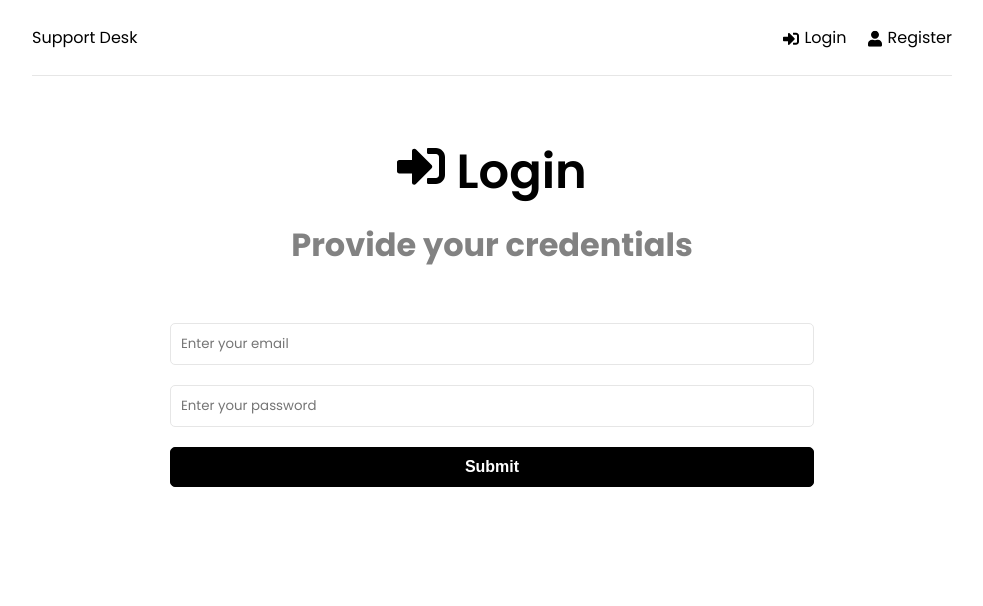
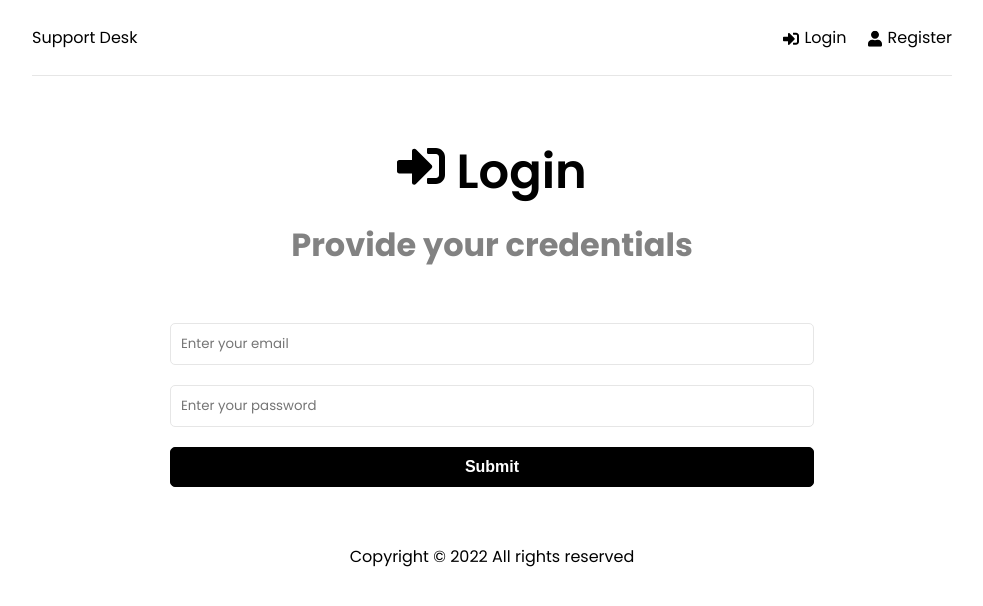
Before and after one commit to Stentzler/MERN_ticket_manager, a React (Create React App) app in the folder frontend/: page /login in a window 1280 px wide. Shown: the top 606 px of the page, without its empty margins (148-1131 px from the left). Built offline with nearby package versions, Linux system fonts and the light colour scheme.

Commit message:
feat: Footer added

```diff
--- a/frontend/src/App.jsx
+++ b/frontend/src/App.jsx
@@ -9,6 +9,7 @@ import 'react-toastify/dist/ReactToastify.css';
 import PrivateRoute from './components/PrivateRoute';
 import Tickets from './pages/Tickets';
 import Ticket from './pages/Ticket';
+import Footer from './components/Footer';
 
 function App() {
 	return (
@@ -32,6 +33,7 @@ function App() {
 					</Routes>
 				</div>
 			</Router>
+			<Footer />
 			<ToastContainer autoClose={3500} />
 		</>
 	);
--- /dev/null
+++ b/frontend/src/components/Footer.jsx
@@ -0,0 +1,15 @@
+function Footer() {
+	const footerYear = new Date().getFullYear();
+
+	return (
+		<footer className='footer'>
+			<div>
+				<p>
+					<>Copyright &copy; {footerYear} All rights reserved</>
+				</p>
+			</div>
+		</footer>
+	);
+}
+
+export default Footer;
--- a/frontend/src/index.css
+++ b/frontend/src/index.css
@@ -350,9 +350,10 @@ p.status-complete {
 }
 
 footer {
-	position: sticky;
-	top: 95vh;
+	margin-top: 40px;
+	padding: 16px 0;
 	text-align: center;
+	color: #000;
 }
 
 svg {
```
Also changed, not shown: 1 other file (tests, documents, lock files or other folders).
